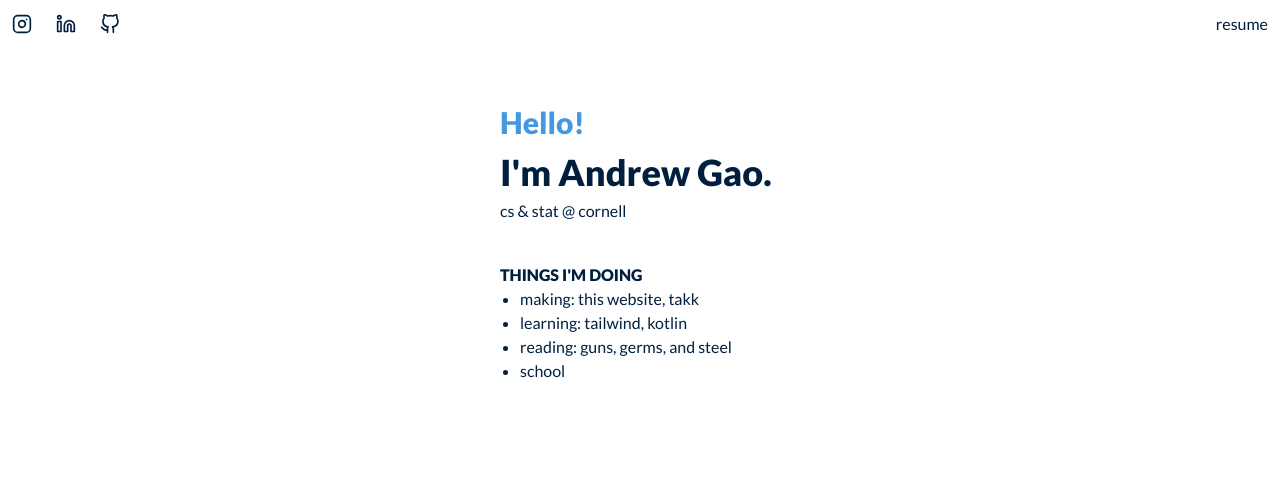
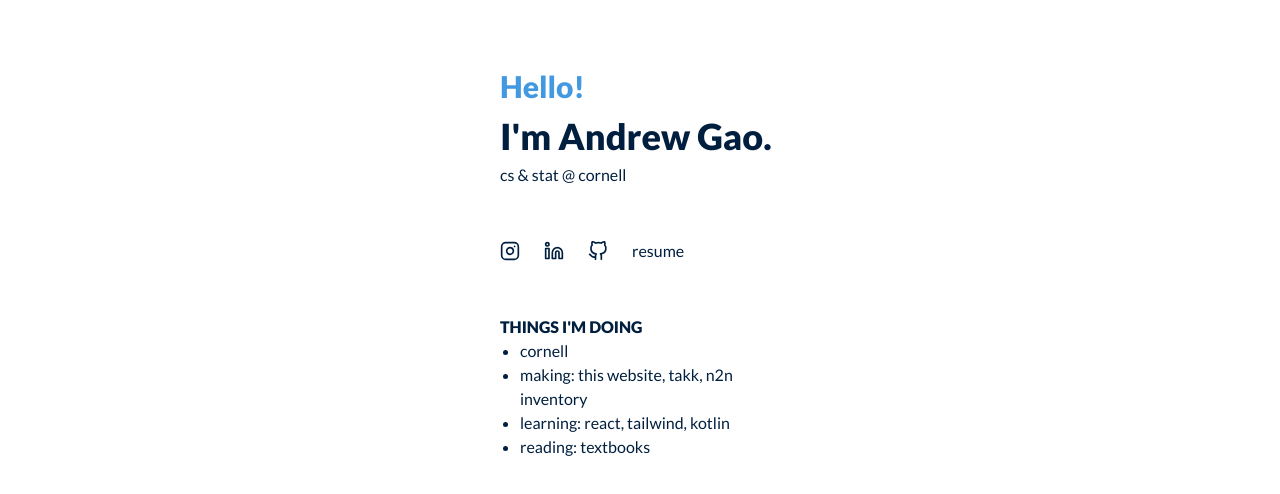
Before and after one commit to kungpaogao/website-vue, a Vue app: page / in a window 1280 px wide. Shown: the top 494 px of the page. Built offline with nearby package versions, Linux system fonts and the light colour scheme.

Commit message:
Updated website layout; slight content bumps - moved actions to middle of page - changed lists to JS - added accessibility features - updated resume - content changes

```diff
--- a/src/App.vue
+++ b/src/App.vue
@@ -1,18 +1,18 @@
 <template>
   <div id="app" class="h-full">
-    <top-bar />
-    <router-view />
+    <!-- <top-bar /> -->
+    <router-view class="mt-3" />
   </div>
 </template>
 
 <script>
-import TopBar from "@/components/TopBar.vue";
+// import TopBar from "@/components/TopBar.vue";
 
 export default {
   name: "app",
   components: {
-    TopBar
-  }
+    // TopBar,
+  },
 };
 </script>
 
--- /dev/null
+++ b/src/components/Actions.vue
@@ -0,0 +1,74 @@
+<template>
+  <div class="z-50 w-full bg-transparent">
+    <div class="flex flex-row">
+      <button :key="action.key" v-for="action in actions" class="link">
+        <a :href="action.link" :title="action.title">
+          <i :data-feather="action.icon" class="ext" :alt="action.icon" />
+        </a>
+      </button>
+      <button
+        class="font-body link lowercase"
+        @mouseenter="resume = 'Resume [oct]'"
+        @mouseleave="resume = 'Resume'"
+      >
+        <a
+          target="_blank"
+          href="/resume.pdf"
+          title="Go to my resume (updated Oct 2019)"
+          >{{ resume }}</a
+        >
+      </button>
+    </div>
+  </div>
+</template>
+
+<script>
+import feather from "feather-icons";
+
+export default {
+  name: "Actions",
+  data: function() {
+    return {
+      resume: "Resume",
+      actions: [
+        {
+          key: "ig",
+          icon: "instagram",
+          link: "https://www.instagram.com/gao.visuals/",
+          title: "Go to my photography Instagram @gao.visuals",
+        },
+        {
+          key: "li",
+          icon: "linkedin",
+          link: "https://www.linkedin.com/in/andrewxgao/",
+          title: "Go to my LinkedIn profile",
+        },
+        {
+          key: "gh",
+          icon: "github",
+          link: "https://github.com/kungpaogao/",
+          title: "Go to my GitHub profile",
+        },
+      ],
+    };
+  },
+  mounted: function() {
+    feather.replace();
+  },
+};
+</script>
+
+<style scoped>
+.link {
+  @apply my-3 ml-0 mr-6;
+  transition: color 350ms;
+}
+
+.ext {
+  @apply w-5;
+}
+
+.link:hover {
+  @apply text-accent-500;
+}
+</style>
--- a/src/components/Doing.vue
+++ b/src/components/Doing.vue
@@ -1,20 +1,76 @@
 <template>
   <div>
-    <h2 class="font-head font-semibold text-md uppercase">things i'm doing</h2>
+    <label>
+      <h2 class="font-head font-semibold text-md uppercase">
+        Things I'm Doing
+      </h2>
+    </label>
     <ul class="pl-5 list-disc font-body lowercase">
       <!-- TODO: make this pull from API/database -->
+      <li>{{ location }}</li>
       <li>
-        making: this website, <a href="https://takksolution.com/">takk</a>
+        {{ "Making: " }}
+        <span :key="it.key" v-for="it in making">
+          <a v-if="it.link" :href="it.link" :title="it.title">{{ it.desc }}</a>
+          <span v-else>{{ it.desc }}</span>
+          <span>{{ it.key !== making[making.length - 1].key ? sep : "" }}</span>
+        </span>
       </li>
-      <li>learning: Tailwind, Kotlin</li>
-      <li>reading: Guns, Germs, and Steel</li>
-      <li>school</li>
+      <li>
+        {{ "Learning: " }}
+        <span :key="it.key" v-for="it in learning">
+          <a v-if="it.link" :href="it.link" :title="it.title">{{ it.desc }}</a>
+          <span v-else>{{ it.desc }}</span>
+          <span>{{
+            it.key !== learning[learning.length - 1].key ? sep : ""
+          }}</span>
+        </span>
+      </li>
+      <li>
+        {{ "Reading: " }}
+        <span :key="it.key" v-for="it in reading">
+          <a v-if="it.link" :href="it.link" :title="it.title">{{ it.desc }}</a>
+          <span v-else>{{ it.desc }}</span>
+          <span>{{
+            it.key !== reading[reading.length - 1].key ? sep : ""
+          }}</span>
+        </span>
+      </li>
     </ul>
   </div>
 </template>
 
 <script>
-export default {};
+export default {
+  name: "Doing",
+  data: function() {
+    return {
+      making: [
+        { key: "web", desc: "this website", link: "", title: "" },
+        {
+          key: "tak",
+          desc: "takk",
+          link: "https://takksolution.com/",
+          title: "Visit the takk website",
+        },
+        {
+          key: "n2n",
+          desc: "N2N inventory",
+          link: "https://www.youtube.com/watch?v=Ft4LrRe-ZK0",
+          title: "Watch a video on the project",
+        },
+      ],
+      learning: [
+        { key: "rea", desc: "React", link: "", title: "" },
+        { key: "tai", desc: "Tailwind", link: "", title: "" },
+        { key: "kot", desc: "Kotlin", link: "", title: "" },
+      ],
+      reading: [{ key: "tex", desc: "Textbooks", link: "", title: "" }],
+      location: "Cornell",
+      sep: ", ",
+    };
+  },
+};
 </script>
 
 <style></style>
--- a/src/components/TopBar.vue
+++ b/src/components/TopBar.vue
@@ -30,12 +30,12 @@ export default {
   name: "TopBar",
   data: function() {
     return {
-      resume: "Resume"
+      resume: "Resume",
     };
   },
   mounted: function() {
     feather.replace();
-  }
+  },
 };
 </script>
 
--- a/src/views/Home.vue
+++ b/src/views/Home.vue
@@ -4,6 +4,7 @@
       <h1 class="text-3xl font-extrabold font-head text-accent-500">Hello!</h1>
       <h2 class="text-4xl font-extrabold font-head">I'm Andrew Gao.</h2>
       <h3 class="text-md font-body lowercase">CS & Stat @ Cornell</h3>
+      <actions class="mt-10" />
       <doing class="mt-10" />
     </div>
   </div>
@@ -11,11 +12,13 @@
 
 <script>
 import Doing from "@/components/Doing.vue";
+import Actions from "@/components/Actions.vue";
 
 export default {
   name: "home",
   components: {
-    Doing
+    Doing,
+    Actions
   }
 };
 </script>
```
Also changed, not shown: 1 other file (tests, documents, lock files or other folders).
